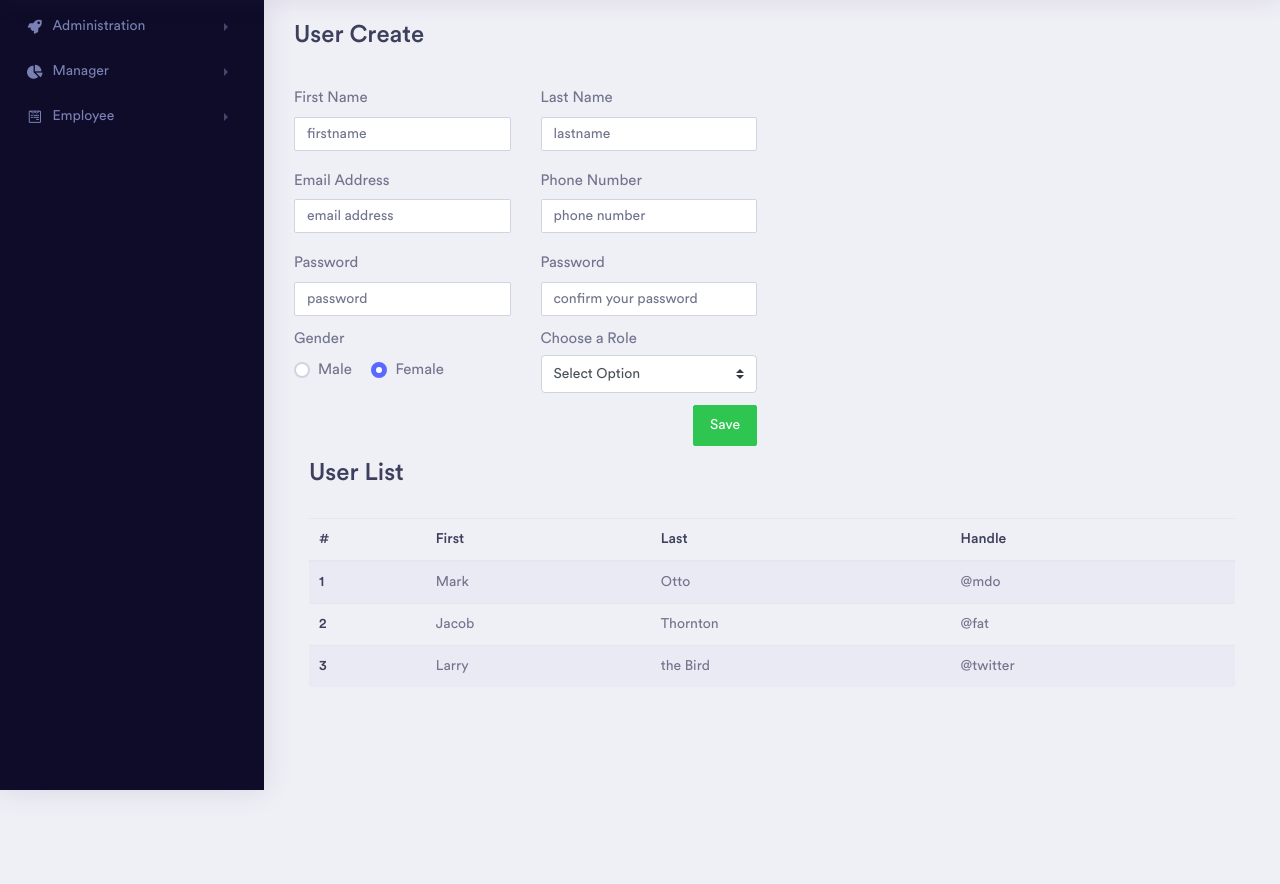
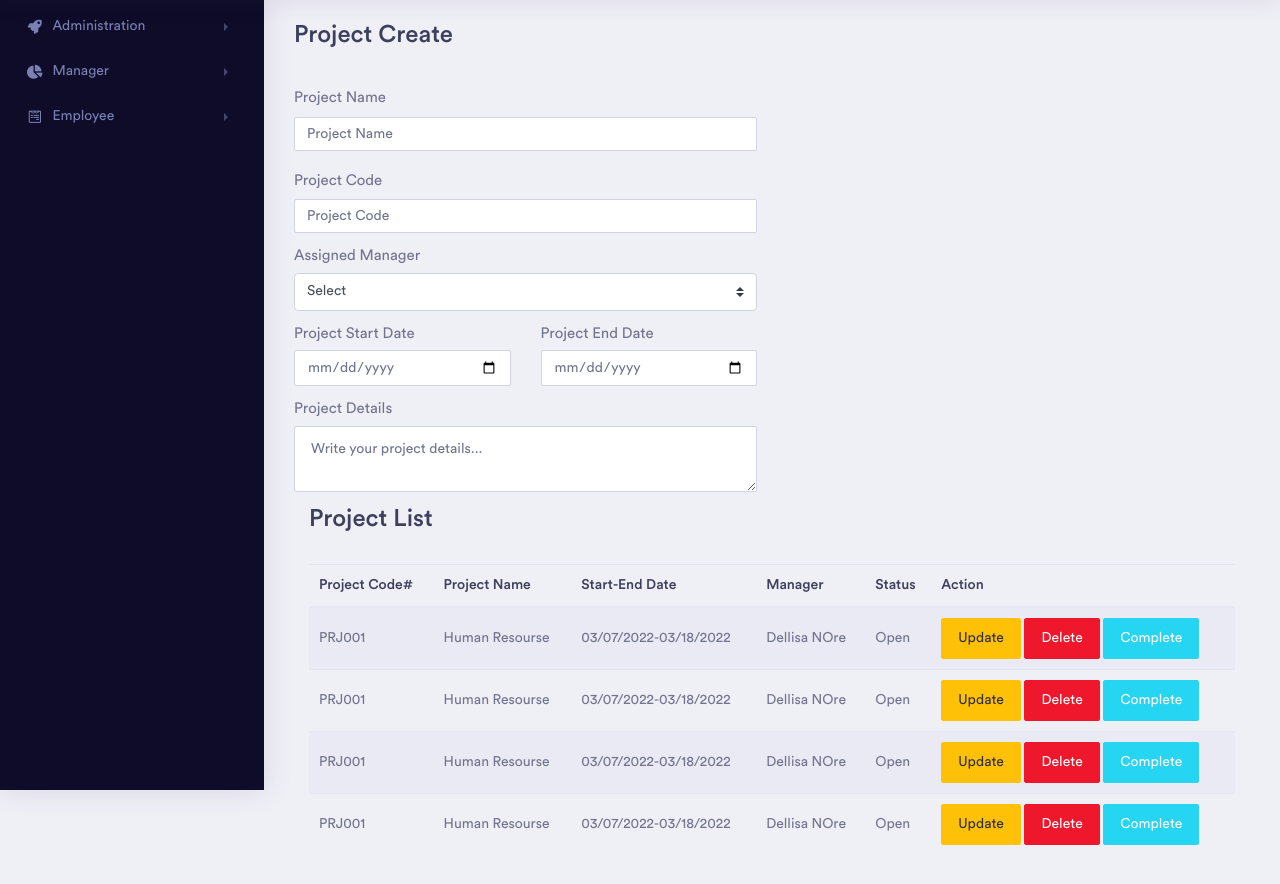
Before and after one commit to elmastahsin/Ticketing-UI, a plain HTML site: page project-create.html in a window 1280 px wide. Shown: the part 70-954 px from the top of the page. Before the commit the page ends 930 px from the top, so only its background shows below. Drawn offline with Linux system fonts and the light colour scheme.

Commit message:
UI project-create.html

```diff
--- a/project-create.html
+++ b/project-create.html
@@ -191,7 +191,7 @@
                         <div class="row">
                             <div class="col-xl-12 col-lg-12 col-md-12 col-sm-12 col-12">
                                 <div class="page-header" id="top">
-                                    <h2 class="pageheader-title">User Create </h2>
+                                    <h2 class="pageheader-title">Project Create </h2>
                                 </div>
                             </div>
                         </div>
@@ -209,75 +209,61 @@
 
                                 <form>
                                     <div class="row">
-                                        <div class="form-group col-6">
-                                            <label for="firstname" class="col-form-label">First Name</label>
-                                            <input id="firstname" type="text" class="form-control"
-                                                   placeholder="firstname">
-                                        </div>
-                                        <div class="form-group col-6">
-                                            <label for="lastname" class="col-form-label">Last Name</label>
-                                            <input id="lastname" type="text" class="form-control"
-                                                   placeholder="lastname">
+                                        <div class="form-group col-12">
+                                            <label for="projectname" class="col-form-label">Project Name</label>
+                                            <input id="projectname" type="text" class="form-control"
+                                                   placeholder="Project Name">
                                         </div>
 
                                     </div>
                                     <div class="row">
-                                        <div class="form-group col-6">
-                                            <label for="email" class="col-form-label">Email Address</label>
-                                            <input id="email" type="text" class="form-control"
-                                                   placeholder="email address">
+                                        <div class="form-group col-12">
+                                            <label for="projectcode" class="col-form-label">Project Code</label>
+                                            <input id="projectcode" type="text" class="form-control"
+                                                   placeholder="Project Code">
                                         </div>
-                                        <div class="form-group col-6">
-                                            <label for="phone" class="col-form-label">Phone Number</label>
-                                            <input id="phone" type="text" class="form-control"
-                                                   placeholder="phone number">
-                                        </div>
+
                                     </div>
                                     <div class="row">
-                                        <div class="form-group col-6">
-                                            <label for="password" class="col-form-label">Password</label>
-                                            <input id="password" type="password" class="form-control"
-                                                   placeholder="password">
-                                        </div>
-                                        <div class="form-group col-6">
-                                            <label for="repassword" class="col-form-label">Password</label>
-                                            <input id="repassword" type="password" class="form-control"
-                                                   placeholder="confirm your password">
-                                        </div>
-                                    </div>
-                                    <div class="row">
-                                        <div class="form-group col-6">
-                                            <label>Gender</label>
-                                            <br>
-                                            <label class="custom-control custom-radio custom-control-inline">
-                                                <input type="radio" name="gender" checked="" class="custom-control-input" value="male">
-                                                <span class="custom-control-label">Male</span>
-                                            </label>
-                                            <label class="custom-control custom-radio custom-control-inline">
-                                                <input type="radio" name="gender" checked="" class="custom-control-input" value="female">
-                                                <span class="custom-control-label">Female</span>
-                                            </label>
 
-                                        </div>
-                                        <div class="form-group col-6">
-                                            <label>Choose a Role</label>
-                                            <select name="roleId" id="roleDown" class="custom-select">
-                                                <option value="none" selected disabled>Select Option</option>
-                                                <option value="admin">Admin</option>
-                                                <option value="manager">Manager</option>
-                                                <option value="employee">Employee</option>
+                                        <div class="form-group col-12">
+                                            <label>Assigned Manager</label>
+                                            <select name="managerDrop" id="managerDropn" class="custom-select" required="required">
+                                                <option value="none" selected disabled>Select</option>
+                                                <option value="admin">Ozzy</option>
+                                                <option value="manager">Mike</option>
+                                                <option value="employee">Johhny</option>
 
                                             </select>
 
                                         </div>
                                     </div>
                                     <div class="row">
+
+                                        <div class="form-group col-6">
+                                            <label>Project Start Date</label>
+                                            <input type="date" class="form-control">
+
+
+                                        </div>
+                                        <div class="form-group col-6">
+                                            <label>Project End Date</label>
+                                            <input type="date" class="form-control">
+
+                                        </div>
+                                    </div>
+                                    <div class="row">
+
                                         <div class="form-group col-12">
+                                            <label>Project Details</label>
+                                            <br>
+                                            <textarea placeholder="Write your project details..." class="form-control"></textarea>
 
-                                            <button class="btn btn-success float-right" type="submit">Save</button>
                                         </div>
 
                                     </div>
+
+
 
 
                                 </form>
@@ -294,36 +280,89 @@
 
                         <div class="col-xl-12 col-lg-12 col-md-12 col-sm-12 col-12">
                             <div class="page-header" id="buttom">
-                                <h2 class="pageheader-title">User List </h2>
+                                <h2 class="pageheader-title">Project List </h2>
                             </div>
                             <table class="table table-striped">
                                 <thead>
                                 <tr>
-                                    <th scope="col">#</th>
-                                    <th scope="col">First</th>
-                                    <th scope="col">Last</th>
-                                    <th scope="col">Handle</th>
+                                    <th scope="col">Project Code#</th>
+                                    <th scope="col">Project Name</th>
+                                    <th scope="col">Start-End Date</th>
+                                    <th scope="col">Manager</th>
+                                    <th scope="col">Status</th>
+                                    <th scope="col">Action</th>
                                 </tr>
                                 </thead>
                                 <tbody>
                                 <tr>
-                                    <th scope="row">1</th>
-                                    <td>Mark</td>
-                                    <td>Otto</td>
-                                    <td>@mdo</td>
+                                    <td>PRJ001</td>
+                                    <td>Human Resourse</td>
+                                    <td>03/07/2022-03/18/2022</td>
+                                    <td>Dellisa NOre</td>
+                                    <td>Open</td>
+
+                                    <td>
+                                        <a href="#">
+                                            <button class="btn btn-warning">Update</button></a>
+                                        <a href="#">
+                                            <button class="btn btn-danger"> Delete</button></a>
+                                        <a href="#">
+                                            <button class="btn btn-info"> Complete</button></a>
+                                    </td>
+
                                 </tr>
                                 <tr>
-                                    <th scope="row">2</th>
-                                    <td>Jacob</td>
-                                    <td>Thornton</td>
-                                    <td>@fat</td>
+                                    <td>PRJ001</td>
+                                    <td>Human Resourse</td>
+                                    <td>03/07/2022-03/18/2022</td>
+                                    <td>Dellisa NOre</td>
+                                    <td>Open</td>
+
+                                    <td>
+                                        <a href="#">
+                                            <button class="btn btn-warning">Update</button></a>
+                                        <a href="#">
+                                            <button class="btn btn-danger"> Delete</button></a>
+                                        <a href="#">
+                                            <button class="btn btn-info"> Complete</button></a>
+                                    </td>
+
                                 </tr>
                                 <tr>
-                                    <th scope="row">3</th>
-                                    <td>Larry</td>
-                                    <td>the Bird</td>
-                                    <td>@twitter</td>
+                                    <td>PRJ001</td>
+                                    <td>Human Resourse</td>
+                                    <td>03/07/2022-03/18/2022</td>
+                                    <td>Dellisa NOre</td>
+                                    <td>Open</td>
+
+                                    <td>
+                                        <a href="#">
+                                            <button class="btn btn-warning">Update</button></a>
+                                        <a href="#">
+                                            <button class="btn btn-danger"> Delete</button></a>
+                                        <a href="#">
+                                            <button class="btn btn-info"> Complete</button></a>
+                                    </td>
+
                                 </tr>
+                                <tr>
+                                    <td>PRJ001</td>
+                                    <td>Human Resourse</td>
+                                    <td>03/07/2022-03/18/2022</td>
+                                    <td>Dellisa NOre</td>
+                                    <td>Open</td>
+
+                                    <td>
+                                        <a href="#">
+                                            <button class="btn btn-warning">Update</button></a>
+                                        <a href="#">
+                                            <button class="btn btn-danger"> Delete</button></a>
+                                        <a href="#">
+                                            <button class="btn btn-info"> Complete</button></a>
+                                    </td>
+
+                                </tr>
+
                                 </tbody>
                             </table>
 
```
